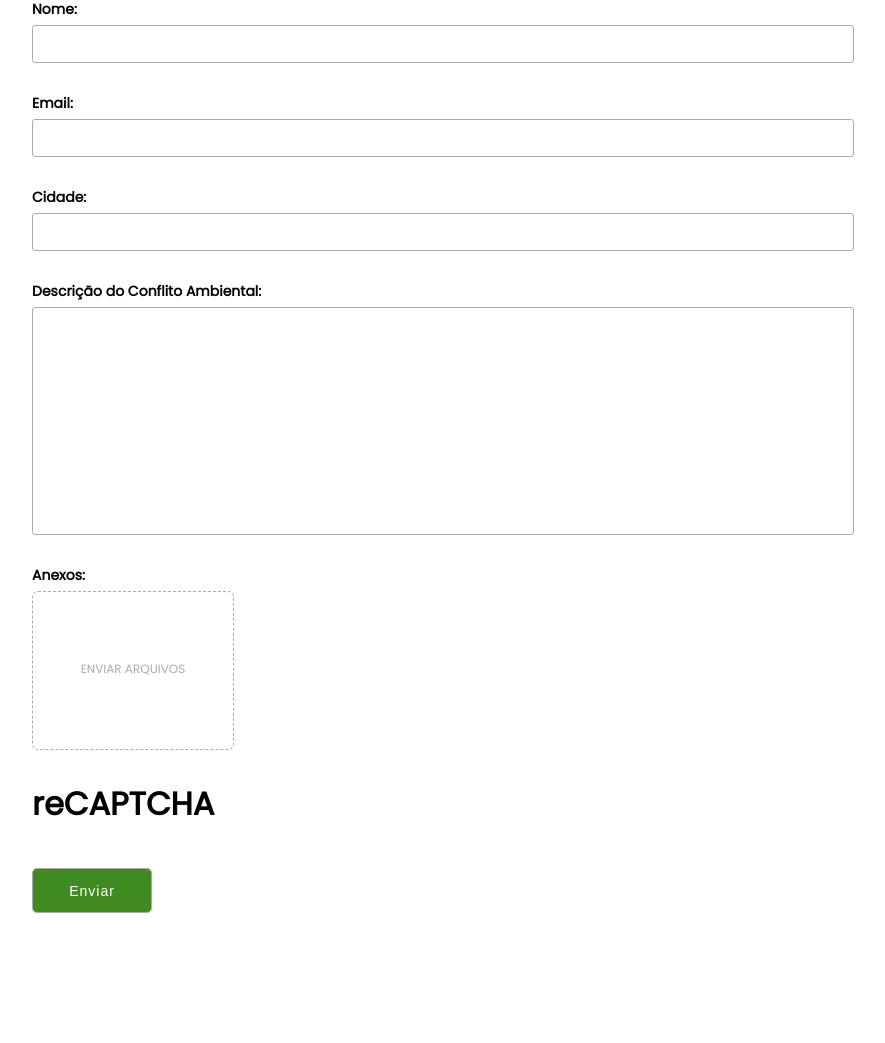
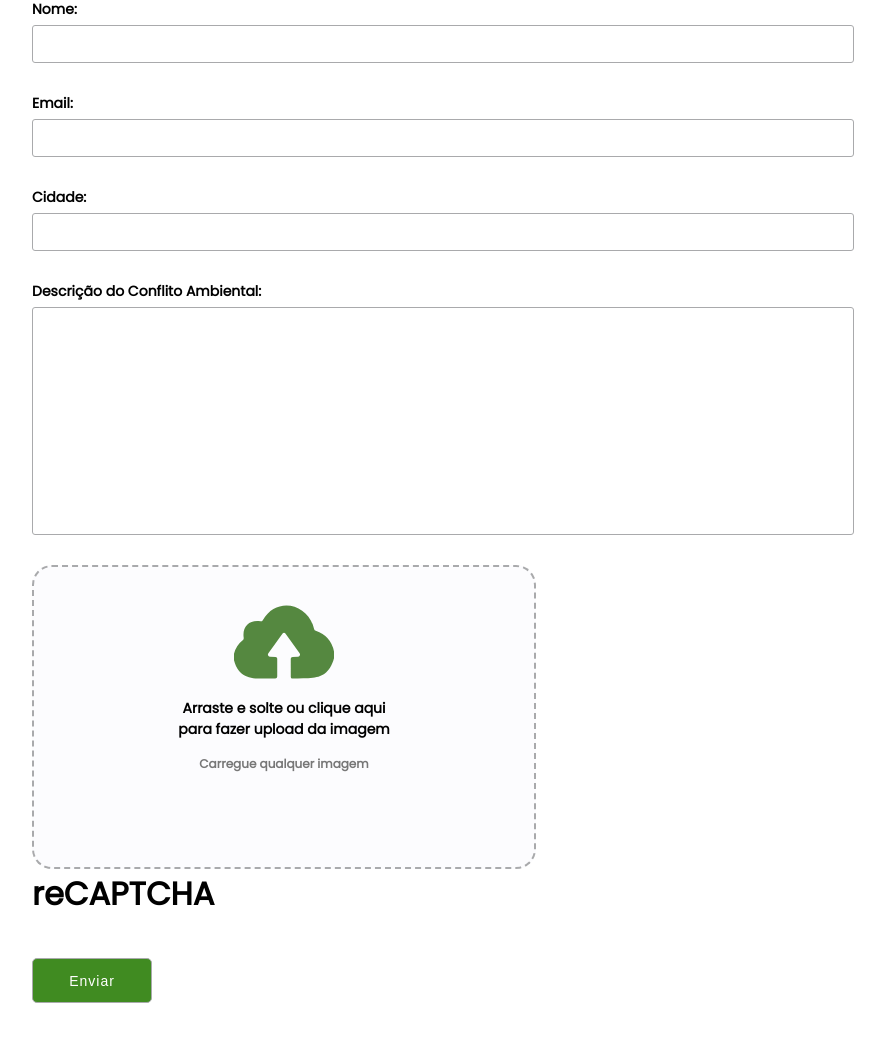
Before and after one commit to Mede1ro/TCC, a PHP site: page /pages/contato.php in a window 1280 px wide. Shown: the part 579-1622 px from the top of the page, without its empty margins (197-1082 px from the left). Before the commit the page ends 1492 px from the top, so only its background shows below. Run offline with PHP 8.4, Linux system fonts and the light colour scheme.

Commit message:
Image Preview Contact Page

```diff
--- a/css/style.css
+++ b/css/style.css
@@ -266,34 +194,79 @@ body {
   margin-bottom: 30px;
 }
 
+.container-upload {
+  display: flex;
+  align-items: center;
+  overflow: hidden;
+  /* Adiciona overflow: hidden para evitar que as miniaturas ultrapassem a altura máxima */
+}
+
 .conteudo-contato-formulario input[type="file"] {
+  width: 300px;
+  height: auto;
   display: none;
 }
 
-.conteudo-contato-formulario .upload {
-  text-transform: uppercase;
-  width: 200px;
-  height: 150px;
-  border: 1px dashed #a9aaac;
-  border-radius: 6px;
-  padding-top: 2px;
-  font-size: 12px;
-  font-weight: 300;
-  color: #a9aaac;
-
-  margin-bottom: 30px;
-  display: flex;
-  align-items: center;
-  justify-content: center;
-  transition: 0.3s;
+#upload-area {
+  width: 500px;
+  height: 300px;
+  background: #fff;
+  text-align: center;
+  border-radius: 20px;
 }
 
-.conteudo-contato-formulario .upload:hover {
+#preview-container {
+  width: 100%;
+  height: 100%;
+  border-radius: 20px;
+  border: 2px dashed #a9aaac;
+  background: #fcfcfe;
+  background-position: center;
+  background-size: cover;
+  transition: all 300ms;
+}
+
+.nuvem {
+  width: 100px;
+  margin-top: 25px;
+}
+
+#preview-container span {
+  display: block;
+  font-size: 12px;
+  color: #777;
+  margin-top: 15px;
+}
+
+#preview-container:hover {
+  border: 2px dashed #3a8719f6;
   cursor: pointer;
-  border: 1px dashed #3a8719f6;
-  color: #3a8719f6;
-  ;
 }
+
+#preview-image {
+  display: flex;
+  flex-wrap: wrap;
+  justify-content: center;
+  align-items: center;
+  gap: 10px;
+  padding: 10px;
+  max-height: 280px;
+  overflow-y: hidden;
+}
+
+.thumbnail {
+  width: 100px;
+  height: 100px;
+  position: relative;
+}
+
+.thumbnail img {
+  width: 100%;
+  height: 100%;
+  border-radius: 20px;
+  object-fit: cover;
+}
+
 
 .conteudo-contato-formulario input:focus,
 .conteudo-contato-formulario textarea:focus {
--- a/js/enviado.js
+++ b/js/enviado.js
@@ -11,7 +11,7 @@ const fecharPopUp = document.querySelector('.fechar');
     infoForm.append('add', 1);
 
     const info = await fetch("../redirecionamento/envio.php", {
-            method:"POST",
+        method: "POST",
         body: infoForm,
     });
 
@@ -22,3 +22,57 @@ const fecharPopUp = document.querySelector('.fechar');
 fecharPopUp.addEventListener('click', () => {
     exibirPopUp.style.display = 'none'
 })
+
+// SCRIPT DO PREVIEW DAS IMAGENS NO UPLOAD
+
+const dropArea = document.getElementById('upload-area');
+const uploadFile = document.getElementById('upload-file');
+const previewImage = document.getElementById('preview-image');
+
+uploadFile.addEventListener("change", uploadImages);
+
+function uploadImages() {
+    // Limpa o conteúdo anterior
+    previewImage.innerHTML = "";
+
+    // Exibe o #preview-container
+    document.getElementById('preview-container').style.display = 'block';
+
+    // Oculta os elementos de texto e a nuvem dentro do #upload-area
+    const uploadArea = document.getElementById('upload-area');
+    const textElements = uploadArea.querySelectorAll('p, span, .nuvem');
+    for (const textElement of textElements) {
+        textElement.style.display = 'none';
+    }
+
+    // Adiciona as miniaturas até atingir o limite desejado (por exemplo, 6)
+    const maxThumbnails = 10; // Altere conforme necessário
+    for (let i = 0; i < Math.min(uploadFile.files.length, maxThumbnails); i++) {
+        const file = uploadFile.files[i];
+        const imgLink = URL.createObjectURL(file);
+        const thumbnail = createThumbnail(imgLink);
+        previewImage.appendChild(thumbnail);
+    }
+}
+
+dropArea.addEventListener("dragover", function (e) {
+    e.preventDefault();
+});
+
+dropArea.addEventListener("drop", function (e) {
+    e.preventDefault();
+    uploadFile.files = e.dataTransfer.files;
+    uploadImages();
+});
+
+function createThumbnail(imgLink) {
+    const thumbnail = document.createElement('div');
+    thumbnail.classList.add('thumbnail');
+
+    const img = document.createElement('img');
+    img.src = imgLink;
+
+    thumbnail.appendChild(img);
+
+    return thumbnail;
+}
--- a/pages/conectar.php
+++ b/pages/conectar.php
@@ -3,7 +3,7 @@
 $host = 'localhost';
 $usuario = 'root';
 $senha = '';
-$banco = '';
+$banco = 'conflitos_ambientais';
 
 $conexao = new mysqli($host, $usuario, $senha, $banco);
 
--- a/pages/contato.php
+++ b/pages/contato.php
@@ -2,13 +2,13 @@
 ?>
 <!DOCTYPE html>
 <html lang="pt-br">
+
 <head>
   <meta charset="UTF-8">
   <meta name="viewport" content="width=device-width, initial-scale=1.0">
   <link rel="stylesheet" href="../css/style.css">
   <link rel="shortcut icon" href="../assets/logo.svg" type="image/x-icon">
-  <link rel="stylesheet"
-    href="https://fonts.googleapis.com/css2?family=Material+Symbols+Outlined:opsz,wght,FILL,GRAD@24,200,0,0" />
+  <link rel="stylesheet" href="https://fonts.googleapis.com/css2?family=Material+Symbols+Outlined:opsz,wght,FILL,GRAD@24,200,0,0" />
   <title>Contato</title>
 </head>
 
@@ -65,10 +65,17 @@
       <label for="mensagem">Descrição do Conflito Ambiental:</label>
       <textarea name="mensagem" id="mensagem" cols="20" rows="10"></textarea>
 
-      <span class="fotos">Anexos:</span>
-      <input type="file" name="upload" id="upload" multiple>
-      <label class="upload" for="upload">enviar arquivos</label>
-
+      <div class="container-upload">
+        <label for="upload-file" id="upload-area">
+          <input type="file" accept="image/*" name="upload" id="upload-file" style="display: none;" multiple>
+          <div id="preview-container">
+            <img class="nuvem" src="../assets/upload.svg">
+            <p>Arraste e solte ou clique aqui <br> para fazer upload da imagem</p>
+            <span>Carregue qualquer imagem</span>
+            <div id="preview-image"></div>
+          </div>
+        </label>
+      </div>
 
       <H1>reCAPTCHA</H1>
 
```
Also changed, not shown: other parts of css/style.css (+76 -72 lines), assets/upload.svg (added), css/controlLoading.css (renamed from css/Control.Loading.css), js/controlLoading.js (renamed from js/Control.Loading.js), js/leafletColorMarkers.js (renamed from js/leaflet-color-markers.js), js/leafletEdgeBuffer.js (renamed from js/leaflet.edgebuffer.js). Lines whose indentation alone changed are shown as unchanged.
